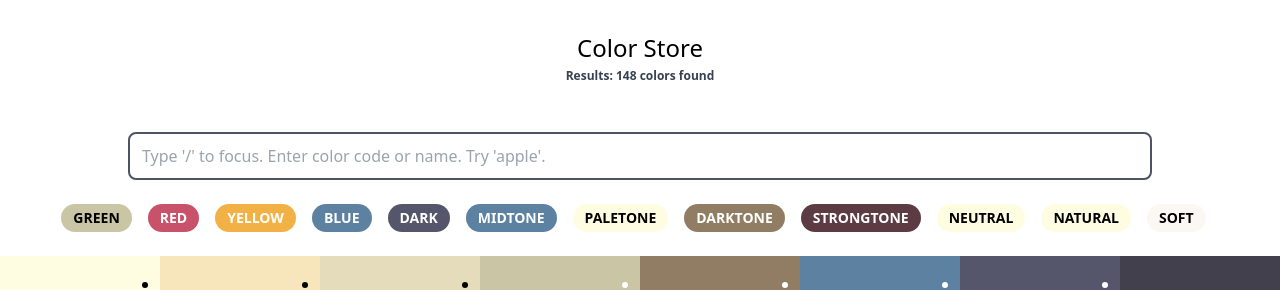
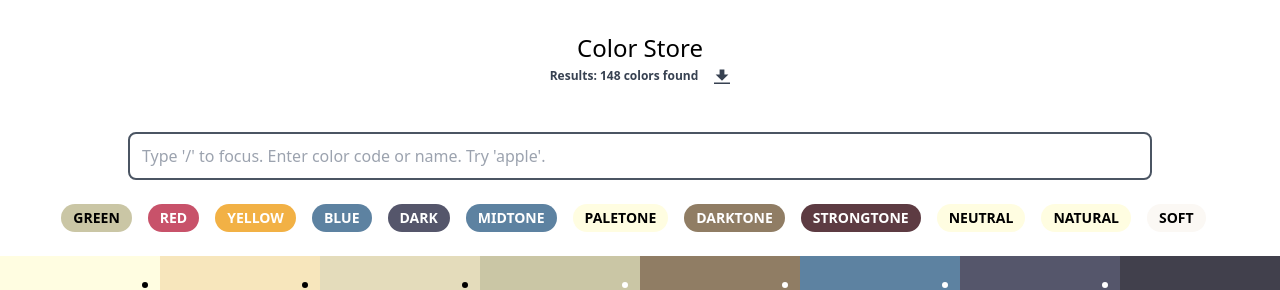
Before and after one commit to jess0407/color-store, a Vue app: page / in a window 1280 px wide. Shown: the top 290 px of the page. Built offline with nearby package versions, Linux system fonts and the light colour scheme.

Commit message:
User can download color data, clean

```diff
--- a/src/App.vue
+++ b/src/App.vue
@@ -1,16 +1,16 @@
 <template>
   <div id="app">
-    <HelloWorld/>
+    <ColorStore/>
   </div>
 </template>
 
 <script>
-import HelloWorld from "./components/HelloWorld";
+import ColorStore from "./components/ColorStore";
 
 export default {
   name: "App",
   components: {
-    HelloWorld
+    ColorStore
   }
 };
 </script>
--- /dev/null
+++ b/src/components/ColorStore.vue
@@ -0,0 +1,223 @@
+<template>
+  <div>
+    <h1 class="text-2xl text-center mt-8">Color Store</h1>
+    <div class="meta text-gray-700 text-center text-xs font-semibold h-16 mt-1">
+      <div class="mb-2 flex justify-center align-middle">
+        Results: {{pluralize(filtered.length)}}
+        found
+        <span
+          @click="copy(filtered); copied = true"
+          class="relative ml-4 w-4 h-4 rounded-full inline-block cursor-pointer"
+        >
+          <svg
+            class="fill-current text-gray-700"
+            viewBox="0 0 20 20"
+            version="1.1"
+            xmlns="http://www.w3.org/2000/svg"
+            xmlns:xlink="http://www.w3.org/1999/xlink"
+          >
+            <path
+              d="M13,8 L13,2 L7,2 L7,8 L2,8 L10,16 L18,8 L13,8 Z M0,18 L20,18 L20,20 L0,20 L0,18 Z"
+            ></path>
+          </svg>
+          <span v-if="copied" class="msg ml-2 absolute top-0">Copied</span>
+        </span>
+      </div>
+      <p v-if="searchText">
+        Search:
+        <span
+          @click="searchText=''"
+          class="px-2 py-1 mx-px rounded-full cursor-pointer bg-blue-800 text-white"
+        >{{searchText}} x</span>
+      </p>
+      <p v-if="filter">
+        Filter:
+        <span
+          @click="filter=null"
+          class="px-2 py-px mx-px rounded-full cursor-pointer"
+          :style="{background: getBgColor(filter), color: invertColor(getBgColor(filter), true)}"
+        >{{filter}} x</span>
+      </p>
+    </div>
+    <input
+      ref="search"
+      @input="filter = null; searchText = lower(searchText)"
+      placeholder="Type '/' to focus. Enter color code or name. Try 'apple'. "
+      class="px-3 border-2 border-gray-600 h-12 w-4/5 mx-auto block rounded-lg focus:outline-none focus:border-blue-800"
+      type="text"
+      v-model="searchText"
+    >
+    <nav class="filter flex flex-wrap my-4 w-11/12 mx-auto">
+      <button
+        v-for="f in filters"
+        @click="filter=f; if(searchText) searchText = '';"
+        :key="f"
+        :class="`focus:outline-none focus:border-2 px-3 py-1 m-2 font-semibold text-sm rounded-full text-black uppercase`"
+        :style="{background: getBgColor(f), color: invertColor(getBgColor(f), true)}"
+      >{{f}}</button>
+    </nav>
+    <div class="grid grid-cols-2 sm:grid-3 md:grid-cols-4 lg:grid-cols-8">
+      <Swatch class="list-item" v-for="color in filtered" :key="color[0]" :color="color"></Swatch>
+    </div>
+  </div>
+</template>
+
+<script>
+import {
+  colors,
+  green,
+  yellow,
+  dark,
+  neutral,
+  red,
+  natural,
+  blue,
+  paletone,
+  midtone,
+  strongtone,
+  darktone,
+  soft
+} from "../assets/colors";
+import Swatch from "./swatch";
+import { colorutil } from "../mixin";
+export default {
+  name: "ColorStore",
+  mixins: [colorutil],
+  components: {
+    Swatch
+  },
+  mounted() {
+    const input = this.$refs.search;
+    if (!input) return;
+    document.addEventListener("keyup", e => this.focus(e));
+  },
+  destroyed() {
+    document.removeEventListener("keyup", this.focus);
+  },
+  computed: {
+    filtered() {
+      if (this.searchText.length) {
+        return colors.filter(c => {
+          return (
+            this.lower(c[0]).includes(this.searchText) ||
+            this.lower(c[2]).includes(this.searchText)
+          );
+        });
+      }
+      if (!this.filter) return colors;
+      switch (this.filter) {
+        case "neutral":
+          return colors.filter(c => neutral.includes(c[2]));
+        case "green":
+          return colors.filter(c => green.includes(c[2]));
+        case "natural":
+          return colors.filter(c => natural.includes(c[2]));
+        case "blue":
+          return colors.filter(c => blue.includes(c[2]));
+        case "red":
+          return colors.filter(c => red.includes(c[2]));
+        case "yellow":
+          return colors.filter(c => yellow.includes(c[2]));
+        case "dark":
+          return colors.filter(c => dark.includes(c[2]));
+        case "midtone":
+          return colors.filter(c => midtone.includes(c[2]));
+        case "paletone":
+          return colors.filter(c => paletone.includes(c[2]));
+        case "strongtone":
+          return colors.filter(c => strongtone.includes(c[2]));
+        case "darktone":
+          return colors.filter(c => darktone.includes(c[2]));
+        case "soft":
+          return colors.filter(c => soft.includes(c[2]));
+        default:
+          return colors.filter(c => c[0].toLowerCase().includes(this.filter));
+      }
+    },
+    length() {
+      return this.filtered.length;
+    }
+  },
+  watch: {
+    length: function() {
+      this.copied = false;
+    }
+  },
+  methods: {
+    copy(content) {
+      var element = document.createElement("a");
+      element.setAttribute(
+        "href",
+        `data:text/plain;charset=utf-8,${encodeURIComponent(
+          JSON.stringify(content)
+        )}`
+      );
+      element.setAttribute(
+        "download",
+        `${this.filter || this.searchText || this.filtered.length} colors.js`
+      );
+      element.style.display = "none";
+      document.body.appendChild(element);
+      element.click();
+      document.body.removeChild(element);
+    },
+    pluralize(count) {
+      if (count === 0) {
+        return "no colors";
+      } else if (count === 1) {
+        return "1 color";
+      } else {
+        return count + " colors";
+      }
+    },
+    focus(e) {
+      if (e.keyCode === 191) {
+        const input = this.$refs.search;
+        input && input.focus();
+      }
+    },
+    lower(s) {
+      return s.toLowerCase();
+    },
+    getBgColor(filter) {
+      return colors.find(c => c[2] === this.colorMap[filter][0])[1];
+    }
+  },
+  data() {
+    return {
+      copied: false,
+      searchText: "",
+      colors: colors,
+      filter: null,
+      filters: [
+        "green",
+        "red",
+        "yellow",
+        "blue",
+        "dark",
+        "midtone",
+        "paletone",
+        "darktone",
+        "strongtone",
+        "neutral",
+        "natural",
+        "soft"
+      ],
+      colorMap: {
+        green,
+        red,
+        yellow,
+        blue,
+        dark,
+        midtone,
+        paletone,
+        darktone,
+        strongtone,
+        neutral,
+        natural,
+        soft
+      }
+    };
+  }
+};
+</script>
```
